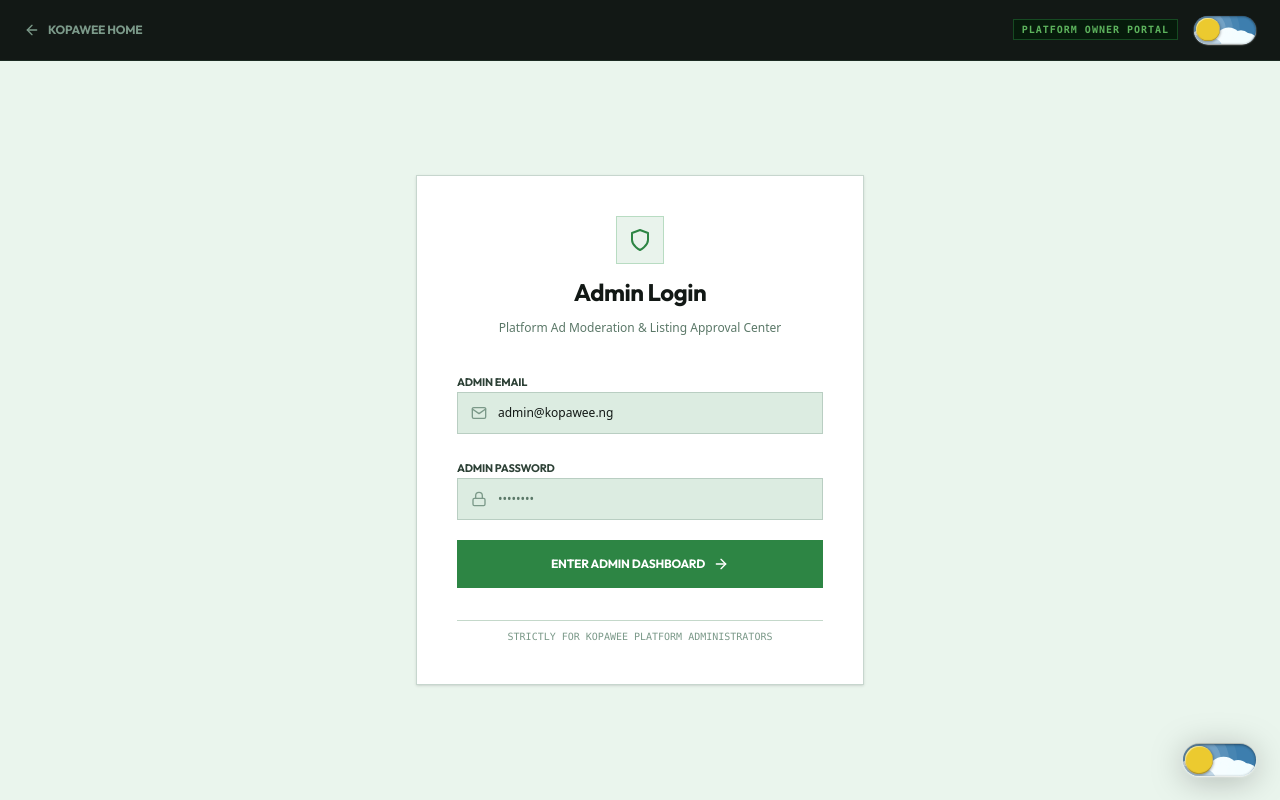
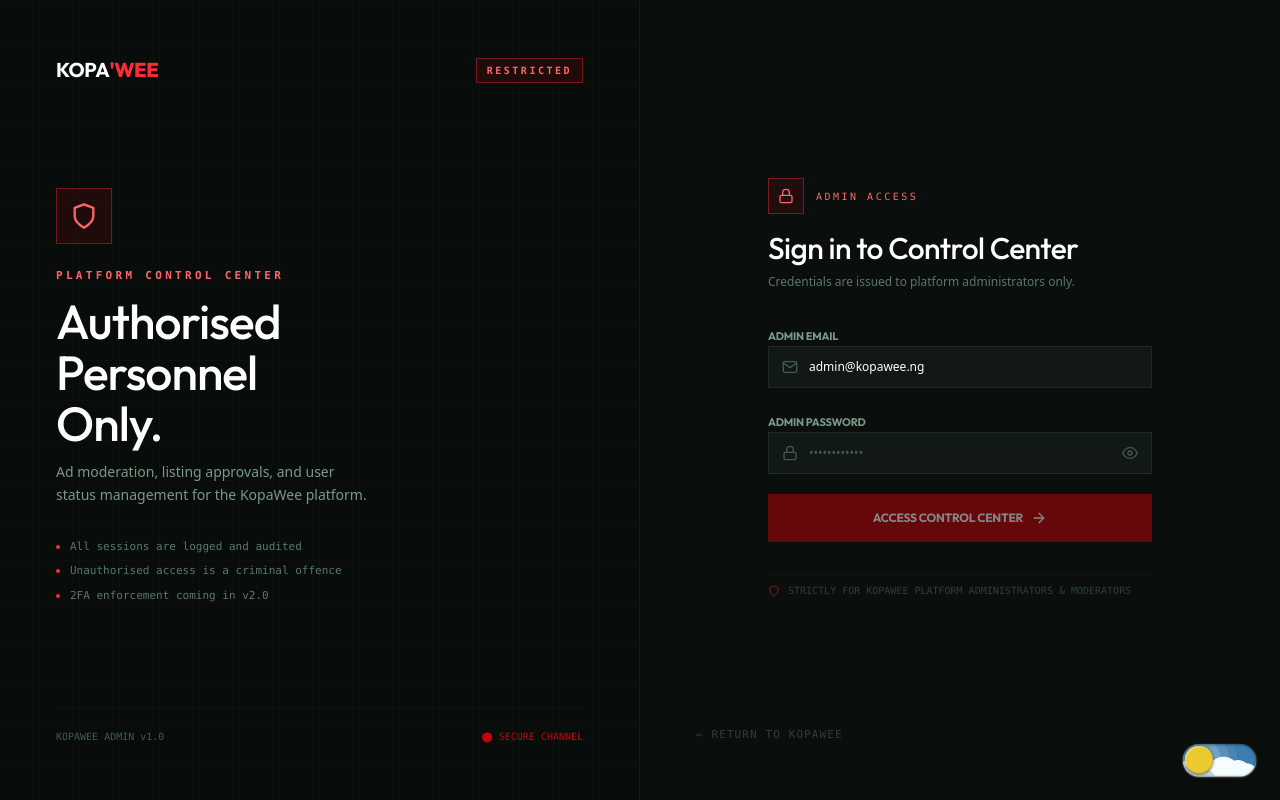
Before and after one commit to UsaniGee/kopa_wee, a Next.js app: page /admin/login in a window 1280 px wide. Built offline with nearby package versions, Linux system fonts and the light colour scheme.

Commit message:
fix(companion,admin): Remove checklist from serving view, redesign admin login as dark ops console

```diff
--- a/src/app/admin/login/page.tsx
+++ b/src/app/admin/login/page.tsx
@@ -3,13 +3,21 @@
 import React, { useState } from "react";
 import { useRouter } from "next/navigation";
 import Link from "next/link";
-import { FiShield, FiLock, FiMail, FiArrowRight, FiArrowLeft } from "react-icons/fi";
-import ThemeToggle from "@/shared/components/ThemeToggle";
+import {
+  FiShield,
+  FiLock,
+  FiMail,
+  FiArrowRight,
+  FiAlertTriangle,
+  FiEye,
+  FiEyeOff,
+} from "react-icons/fi";
 
 export default function AdminLoginPage() {
   const router = useRouter();
   const [email, setEmail] = useState("admin@kopawee.ng");
   const [password, setPassword] = useState("");
+  const [showPassword, setShowPassword] = useState(false);
   const [errorMsg, setErrorMsg] = useState("");
   const [loading, setLoading] = useState(false);
 
@@ -34,103 +42,196 @@
   };
 
   return (
-    <div className="min-h-screen bg-[#eaf5ed] dark:bg-[#0a0f0d] text-[#121815] dark:text-white flex flex-col font-sans transition-colors duration-300">
+    <div className="min-h-screen w-full bg-[#0a0f0d] grid grid-cols-1 lg:grid-cols-2 font-sans overflow-hidden">
 
-      {/* Top bar */}
-      <header className="bg-[#121815] text-white px-6 py-4 flex items-center justify-between border-b border-slate-800">
-        <Link
-          href="/"
-          className="flex items-center gap-2 text-xs font-bold text-slate-400 hover:text-white uppercase tracking-wider font-display transition-colors"
-        >
-          <FiArrowLeft className="w-4 h-4" />
-          <span>KopaWee Home</span>
-        </Link>
-        <div className="flex items-center gap-4">
-          <span className="text-[10px] font-mono font-bold text-emerald-400 px-2 py-0.5 bg-emerald-950 border border-emerald-800 uppercase tracking-widest">
-            PLATFORM OWNER PORTAL
+      {/* ── LEFT PANEL: Editorial ops identity ─────────────────────────── */}
+      <div className="hidden lg:flex flex-col justify-between p-14 bg-[#080c0a] border-r border-red-900/30 relative overflow-hidden">
+
+        {/* Subtle grid texture */}
+        <div
+          className="absolute inset-0 opacity-[0.04]"
+          style={{
+            backgroundImage:
+              "repeating-linear-gradient(0deg,transparent,transparent 39px,#ef4444 39px,#ef4444 40px)," +
+              "repeating-linear-gradient(90deg,transparent,transparent 39px,#ef4444 39px,#ef4444 40px)",
+          }}
+        />
+
+        {/* Top: Logo + badge */}
+        <div className="relative z-10 flex items-center justify-between">
+          <Link href="/" className="font-bold text-xl tracking-widest uppercase font-display text-white">
+            KOPA<span className="text-red-500 font-extrabold">&apos;WEE</span>
+          </Link>
+          <span className="text-[10px] font-mono font-bold uppercase tracking-[0.25em] px-2.5 py-1 bg-red-600/10 border border-red-500/40 text-red-400">
+            RESTRICTED
           </span>
-          <ThemeToggle size="11px" />
         </div>
-      </header>
 
-      {/* Main */}
-      <main className="flex-1 flex items-center justify-center p-8">
-        <div className="max-w-md w-full bg-white dark:bg-[#121a16] border border-slate-300/60 dark:border-slate-800 p-10 space-y-8 shadow-sm">
+        {/* Center: Editorial copy */}
+        <div className="relative z-10 space-y-6">
+          <div className="w-14 h-14 border border-red-500/40 bg-red-600/10 flex items-center justify-center">
+            <FiShield className="w-7 h-7 text-red-400" />
+          </div>
+          <div className="space-y-3">
+            <p className="text-[11px] font-mono font-bold uppercase tracking-[0.3em] text-red-400">
+              PLATFORM CONTROL CENTER
+            </p>
+            <h1 className="text-4xl lg:text-5xl font-medium tracking-tight leading-[1.06] text-white font-display">
+              Authorised<br />Personnel<br />Only.
+            </h1>
+            <p className="text-sm text-slate-400 leading-relaxed max-w-xs">
+              Ad moderation, listing approvals, and user status management for the KopaWee platform.
+            </p>
+          </div>
 
-          {/* Header */}
-          <div className="space-y-3 text-center">
-            <div className="w-12 h-12 bg-emerald-600/10 border border-emerald-500/30 flex items-center justify-center mx-auto text-emerald-600 dark:text-emerald-400">
-              <FiShield className="w-6 h-6" />
+          {/* Security notices */}
+          <div className="space-y-2 pt-2">
+            {[
+              "All sessions are logged and audited",
+              "Unauthorised access is a criminal offence",
+              "2FA enforcement coming in v2.0",
+            ].map((notice) => (
+              <div key={notice} className="flex items-center gap-2.5 text-[11px] text-slate-500 font-mono">
+                <span className="w-1 h-1 bg-red-500 rounded-full shrink-0" />
+                {notice}
+              </div>
+            ))}
+          </div>
+        </div>
+
+        {/* Bottom: Version stamp */}
+        <div className="relative z-10 flex items-center justify-between text-[10px] font-mono text-slate-600 border-t border-red-900/20 pt-5">
+          <span>KOPAWEE ADMIN v1.0</span>
+          <span className="text-red-700">⬤ SECURE CHANNEL</span>
+        </div>
+      </div>
+
+      {/* ── RIGHT PANEL: Login form ─────────────────────────────────────── */}
+      <div className="flex flex-col justify-between p-8 sm:p-12 lg:p-14 bg-[#0a0f0d]">
+
+        {/* Mobile top bar */}
+        <div className="flex items-center justify-between lg:hidden mb-10">
+          <Link href="/" className="font-bold text-xl tracking-widest uppercase font-display text-white">
+            KOPA<span className="text-red-500 font-extrabold">&apos;WEE</span>
+          </Link>
+          <span className="text-[10px] font-mono font-bold text-red-400 uppercase tracking-widest">
+            ADMIN PORTAL
+          </span>
+        </div>
+
+        <div className="flex-1 flex flex-col justify-center max-w-sm mx-auto w-full space-y-8">
+
+          {/* Form header */}
+          <div className="space-y-2">
+            <div className="flex items-center gap-3 mb-4">
+              <div className="w-9 h-9 border border-red-500/40 bg-red-600/10 flex items-center justify-center">
+                <FiLock className="w-4 h-4 text-red-400" />
+              </div>
+              <span className="text-[10px] font-mono uppercase tracking-[0.25em] text-red-400">
+                ADMIN ACCESS
+              </span>
             </div>
-            <h1 className="text-2xl font-bold font-display tracking-tight text-[#121815] dark:text-white">
-              Admin Login
-            </h1>
-            <p className="text-xs text-slate-500 dark:text-slate-400">
-              Platform Ad Moderation &amp; Listing Approval Center
+            <h2 className="text-3xl font-medium text-white font-display tracking-tight">
+              Sign in to Control Center
+            </h2>
+            <p className="text-xs text-slate-500">
+              Credentials are issued to platform administrators only.
             </p>
           </div>
 
           {/* Error */}
           {errorMsg && (
-            <div className="p-3 bg-red-500/10 border border-red-500/30 text-red-700 dark:text-red-400 text-xs font-semibold text-center">
-              {errorMsg}
+            <div className="flex items-center gap-3 p-3.5 bg-red-900/20 border border-red-700/60 text-red-400 text-xs font-semibold">
+              <FiAlertTriangle className="w-4 h-4 shrink-0" />
+              <span>{errorMsg}</span>
             </div>
           )}
 
           {/* Form */}
           <form onSubmit={handleAdminLogin} className="space-y-5">
+
+            {/* Email */}
             <div className="space-y-1.5">
-              <label className="text-[11px] font-bold text-slate-700 dark:text-slate-300 uppercase tracking-wider font-display">
+              <label className="text-[11px] font-bold text-slate-400 uppercase tracking-wider font-display">
                 Admin Email
               </label>
               <div className="relative">
-                <FiMail className="w-4 h-4 text-slate-400 absolute left-3.5 top-1/2 -translate-y-1/2" />
+                <FiMail className="w-4 h-4 text-slate-600 absolute left-3.5 top-1/2 -translate-y-1/2" />
                 <input
                   type="email"
                   required
                   value={email}
                   onChange={(e) => setEmail(e.target.value)}
                   placeholder="admin@kopawee.ng"
-                  className="w-full pl-10 pr-4 py-3 bg-[#dcece1] dark:bg-[#0a0f0d] border border-slate-300/60 dark:border-slate-800 text-[#121815] dark:text-white text-xs placeholder-slate-500 focus:outline-none focus:border-emerald-600 transition-colors"
+                  className="w-full pl-10 pr-4 py-3 bg-[#121815] border border-slate-800 text-white text-xs placeholder-slate-600 focus:outline-none focus:border-red-600 transition-colors"
                 />
               </div>
             </div>
 
+            {/* Password */}
             <div className="space-y-1.5">
-              <label className="text-[11px] font-bold text-slate-700 dark:text-slate-300 uppercase tracking-wider font-display">
+              <label className="text-[11px] font-bold text-slate-400 uppercase tracking-wider font-display">
                 Admin Password
               </label>
               <div className="relative">
-                <FiLock className="w-4 h-4 text-slate-400 absolute left-3.5 top-1/2 -translate-y-1/2" />
+                <FiLock className="w-4 h-4 text-slate-600 absolute left-3.5 top-1/2 -translate-y-1/2" />
                 <input
-                  type="password"
+                  type={showPassword ? "text" : "password"}
                   required
-                  placeholder="••••••••"
+                  placeholder="••••••••••••"
                   value={password}
                   onChange={(e) => setPassword(e.target.value)}
-                  className="w-full pl-10 pr-4 py-3 bg-[#dcece1] dark:bg-[#0a0f0d] border border-slate-300/60 dark:border-slate-800 text-[#121815] dark:text-white text-xs placeholder-slate-500 focus:outline-none focus:border-emerald-600 transition-colors"
+                  className="w-full pl-10 pr-10 py-3 bg-[#121815] border border-slate-800 text-white text-xs placeholder-slate-600 focus:outline-none focus:border-red-600 transition-colors"
                 />
+                <button
+                  type="button"
+                  onClick={() => setShowPassword(!showPassword)}
+                  className="absolute right-3.5 top-1/2 -translate-y-1/2 text-slate-600 hover:text-slate-400 transition-colors"
+                  aria-label={showPassword ? "Hide password" : "Show password"}
+                >
+                  {showPassword ? <FiEyeOff className="w-4 h-4" /> : <FiEye className="w-4 h-4" />}
+                </button>
               </div>
             </div>
 
+            {/* Submit */}
             <button
               type="submit"
-              disabled={loading}
-              className="w-full py-4 bg-emerald-600 hover:bg-emerald-700 text-white font-bold text-xs uppercase tracking-[0.2em] transition-all flex items-center justify-center gap-2 cursor-pointer disabled:opacity-50 font-display"
+              disabled={loading || !email.trim() || !password.trim()}
+              className="w-full py-4 bg-red-700 hover:bg-red-800 disabled:opacity-50 disabled:cursor-not-allowed text-white font-bold text-xs uppercase tracking-[0.2em] transition-all flex items-center justify-center gap-2 font-display mt-2"
             >
               {loading ? (
-                <><div className="w-4 h-4 border-2 border-white border-t-transparent rounded-full animate-spin" /><span>AUTHENTICATING...</span></>
+                <>
+                  <div className="w-4 h-4 border-2 border-white border-t-transparent rounded-full animate-spin" />
+                  <span>AUTHENTICATING...</span>
+                </>
               ) : (
-                <><span>ENTER ADMIN DASHBOARD</span><FiArrowRight className="w-4 h-4" /></>
+                <>
+                  <span>ACCESS CONTROL CENTER</span>
+                  <FiArrowRight className="w-4 h-4" />
+                </>
               )}
             </button>
           </form>
 
-          <div className="text-center text-[10px] text-slate-400 dark:text-slate-500 font-mono pt-2 border-t border-slate-200 dark:border-slate-800">
-            STRICTLY FOR KOPAWEE PLATFORM ADMINISTRATORS
+          {/* Footer note */}
+          <div className="flex items-center gap-2 text-[10px] text-slate-700 font-mono pt-2 border-t border-slate-900">
+            <FiShield className="w-3 h-3 text-red-900" />
+            <span>STRICTLY FOR KOPAWEE PLATFORM ADMINISTRATORS & MODERATORS</span>
           </div>
         </div>
-      </main>
+
+        {/* Bottom link */}
+        <div className="mt-8 lg:mt-0">
+          <Link
+            href="/"
+            className="text-[11px] font-mono text-slate-700 hover:text-slate-500 uppercase tracking-widest transition-colors"
+          >
+            ← Return to KopaWee
+          </Link>
+        </div>
+      </div>
+
     </div>
   );
 }
--- a/src/app/dashboard/companion/page.tsx
+++ b/src/app/dashboard/companion/page.tsx
@@ -138,7 +138,6 @@
         </div>
       </div>
 
-      <CampEssentialsChecklist />
     </div>
   );
 }
```
